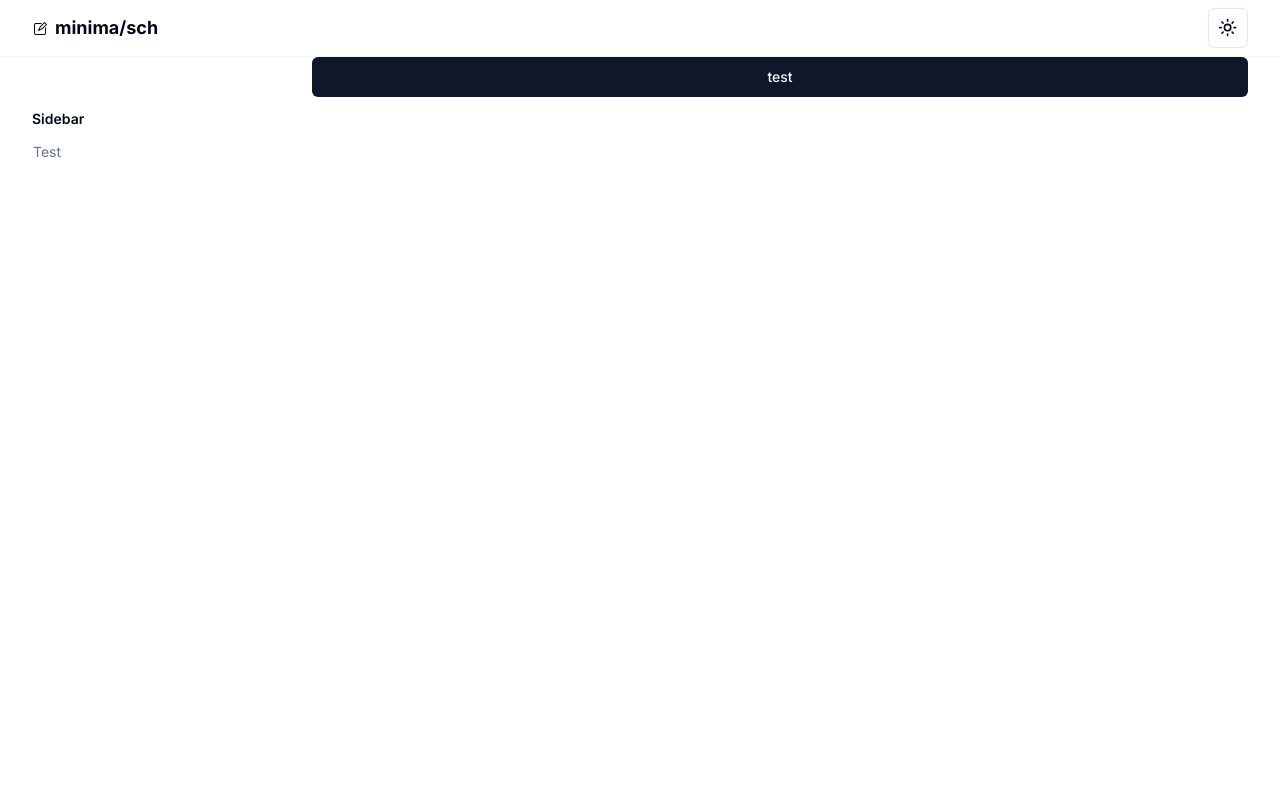
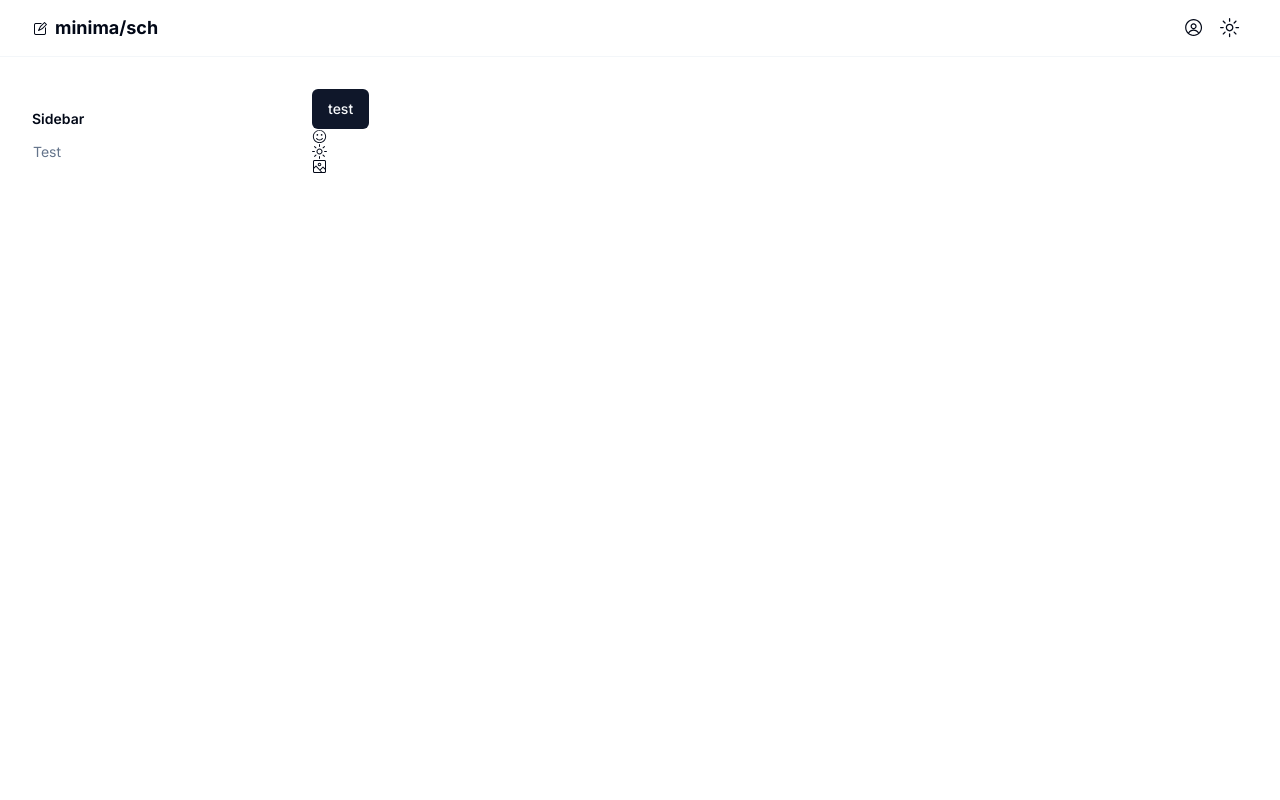
Before and after one commit to eemrull/minimasch, a Next.js app: page / in a window 1280 px wide. Shown: the top 800 px of the page. Built offline with nearby package versions, Linux system fonts and the light colour scheme.

Commit message:
updated icons

```diff
--- a/src/app/header.tsx
+++ b/src/app/header.tsx
@@ -1,6 +1,11 @@
 import * as React from "react";
 import { useTheme } from "next-themes";
-import { Pencil2Icon, MoonIcon, SunIcon } from "@radix-ui/react-icons";
+import {
+  Pencil2Icon,
+  AvatarIcon,
+  MoonIcon,
+  SunIcon,
+} from "@radix-ui/react-icons";
 import { Button } from "@/components/ui/button";
 import { ModeToggle } from "./theme-toggle";
 
@@ -21,7 +26,10 @@ export default function Header() {
         <div className="flex flex-1 items-center justify-between space-x-2 md:justify-end">
           <div className="w-full flex-1 md:w-auto md:flex-none"></div>
           <nav className="flex items-center">
-            <a href="/"></a>
+            <a href="/profile"></a>
+            <Button variant="ghost" size="icon" className="h-9 w-9">
+              <AvatarIcon className="h-[1.2rem] w-[1.2rem]" />
+            </Button>
             <ModeToggle />
           </nav>
         </div>
--- a/src/app/page.tsx
+++ b/src/app/page.tsx
@@ -13,10 +13,14 @@ export default function Home() {
       <div className="border-b">
         <div className="container flex-1 items-start md:grid md:grid-cols-[220px_minmax(0,1fr)] md:gap-6 lg:grid-cols-[240px_minmax(0,1fr)] lg:gap-10">
           <Side />
-          <Button className="box-border">test</Button>
-          <FaceIcon />
-          <SunIcon />
-          <ImageIcon />
+          <div className="relative py-6 lg:gap-10 lg:py-8 xl:grid xl:grid-cols-[1fr_300px]">
+            <div className="w-full mx-auto min-w-0">
+              <Button className="box-border">test</Button>
+              <FaceIcon />
+              <SunIcon />
+              <ImageIcon />
+            </div>
+          </div>
         </div>
       </div>
       <Footer />
--- a/src/app/theme-toggle.tsx
+++ b/src/app/theme-toggle.tsx
@@ -1,25 +1,29 @@
-"use client"
+"use client";
 
-import * as React from "react"
-import { Moon, Sun } from "lucide-react"
-import { useTheme } from "next-themes"
-import { Button } from "@/components/ui/button"
+import * as React from "react";
+import { MoonIcon, SunIcon } from "@radix-ui/react-icons";
+import { useTheme } from "next-themes";
+import { Button } from "@/components/ui/button";
 import {
   DropdownMenu,
   DropdownMenuContent,
   DropdownMenuItem,
   DropdownMenuTrigger,
-} from "@/components/ui/dropdown-menu"
+} from "@/components/ui/dropdown-menu";
 
 export function ModeToggle() {
-  const { setTheme } = useTheme()
+  const { setTheme } = useTheme();
 
   return (
     <DropdownMenu>
       <DropdownMenuTrigger asChild>
-        <Button variant="outline" size="icon">
-          <Sun className="h-[1.2rem] w-[1.2rem] rotate-0 scale-100 transition-all dark:-rotate-90 dark:scale-0" />
-          <Moon className="absolute h-[1.2rem] w-[1.2rem] rotate-90 scale-0 transition-all dark:rotate-0 dark:scale-100" />
+        <Button
+          variant="ghost"
+          size="icon"
+          className="inline-flex items-center justify-center whitespace-nowrap rounded-md text-sm font-medium transition-colors focus-visible:outline-none focus-visible:ring-1 focus-visible:ring-ring disabled:pointer-events-none disabled:opacity-50 hover:bg-accent hover:text-accent-foreground h-9 py-2 w-9 px-0"
+        >
+          <SunIcon className="h-[1.2rem] w-[1.2rem] rotate-0 scale-100 transition-all dark:-rotate-90 dark:scale-0" />
+          <MoonIcon className="absolute h-[1.2rem] w-[1.2rem] rotate-90 scale-0 transition-all dark:rotate-0 dark:scale-100" />
           <span className="sr-only">Toggle theme</span>
         </Button>
       </DropdownMenuTrigger>
@@ -35,5 +39,5 @@ export function ModeToggle() {
         </DropdownMenuItem>
       </DropdownMenuContent>
     </DropdownMenu>
-  )
+  );
 }
```
